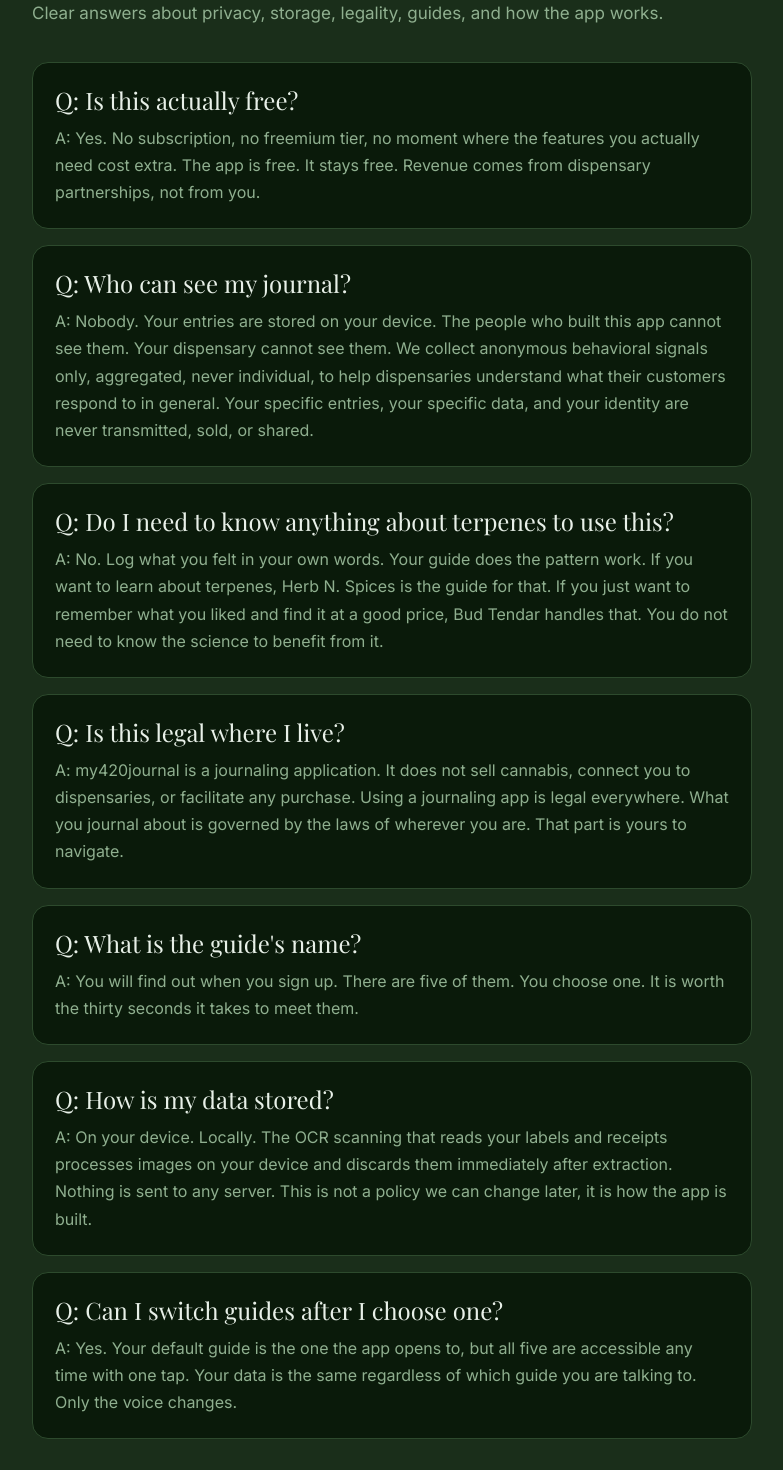
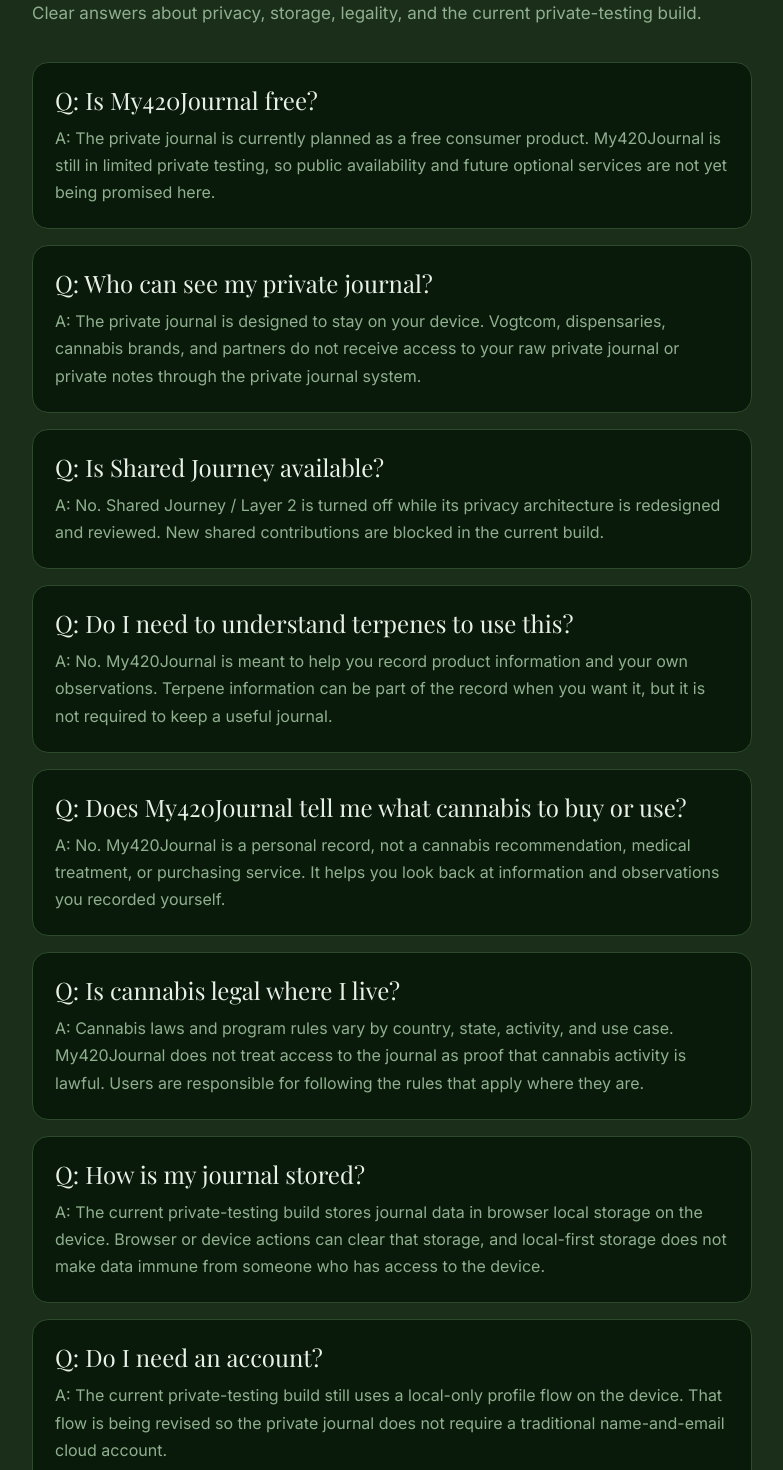
Before and after one commit to casevoiceai/my420journal-app, a React (Vite) app: page / in a window 1280 px wide. Shown: the part 7500-8970 px from the top of the page, without its empty margins (248-1031 px from the left). Built offline with nearby package versions, Linux system fonts and the light colour scheme.

Commit message:
Remove obsolete Shared Journey and legality claims from FAQ

```diff
--- a/src/marketing/MarketingFAQ.jsx
+++ b/src/marketing/MarketingFAQ.jsx
@@ -3,32 +3,36 @@ import { marketingFonts, marketingPage, marketingPalette as S } from './marketin
 
 const faqs = [
   {
-    question: 'Is this actually free?',
-    answer: 'Yes. No subscription, no freemium tier, no moment where the features you actually need cost extra. The app is free. It stays free. Revenue comes from dispensary partnerships, not from you.',
+    question: 'Is My420Journal free?',
+    answer: 'The private journal is currently planned as a free consumer product. My420Journal is still in limited private testing, so public availability and future optional services are not yet being promised here.',
   },
   {
-    question: 'Who can see my journal?',
-    answer: 'Nobody. Your entries are stored on your device. The people who built this app cannot see them. Your dispensary cannot see them. We collect anonymous behavioral signals only, aggregated, never individual, to help dispensaries understand what their customers respond to in general. Your specific entries, your specific data, and your identity are never transmitted, sold, or shared.',
+    question: 'Who can see my private journal?',
+    answer: 'The private journal is designed to stay on your device. Vogtcom, dispensaries, cannabis brands, and partners do not receive access to your raw private journal or private notes through the private journal system.',
   },
   {
-    question: 'Do I need to know anything about terpenes to use this?',
-    answer: 'No. Log what you felt in your own words. Your guide does the pattern work. If you want to learn about terpenes, Herb N. Spices is the guide for that. If you just want to remember what you liked and find it at a good price, Bud Tendar handles that. You do not need to know the science to benefit from it.',
+    question: 'Is Shared Journey available?',
+    answer: 'No. Shared Journey / Layer 2 is turned off while its privacy architecture is redesigned and reviewed. New shared contributions are blocked in the current build.',
   },
   {
-    question: 'Is this legal where I live?',
-    answer: 'my420journal is a journaling application. It does not sell cannabis, connect you to dispensaries, or facilitate any purchase. Using a journaling app is legal everywhere. What you journal about is governed by the laws of wherever you are. That part is yours to navigate.',
+    question: 'Do I need to understand terpenes to use this?',
+    answer: 'No. My420Journal is meant to help you record product information and your own observations. Terpene information can be part of the record when you want it, but it is not required to keep a useful journal.',
   },
   {
-    question: "What is the guide's name?",
-    answer: 'You will find out when you sign up. There are five of them. You choose one. It is worth the thirty seconds it takes to meet them.',
+    question: 'Does My420Journal tell me what cannabis to buy or use?',
+    answer: 'No. My420Journal is a personal record, not a cannabis recommendation, medical treatment, or purchasing service. It helps you look back at information and observations you recorded yourself.',
   },
   {
-    question: 'How is my data stored?',
-    answer: 'On your device. Locally. The OCR scanning that reads your labels and receipts processes images on your device and discards them immediately after extraction. Nothing is sent to any server. This is not a policy we can change later, it is how the app is built.',
+    question: 'Is cannabis legal where I live?',
+    answer: 'Cannabis laws and program rules vary by country, state, activity, and use case. My420Journal does not treat access to the journal as proof that cannabis activity is lawful. Users are responsible for following the rules that apply where they are.',
   },
   {
-    question: 'Can I switch guides after I choose one?',
-    answer: 'Yes. Your default guide is the one the app opens to, but all five are accessible any time with one tap. Your data is the same regardless of which guide you are talking to. Only the voice changes.',
+    question: 'How is my journal stored?',
+    answer: 'The current private-testing build stores journal data in browser local storage on the device. Browser or device actions can clear that storage, and local-first storage does not make data immune from someone who has access to the device.',
+  },
+  {
+    question: 'Do I need an account?',
+    answer: 'The current private-testing build still uses a local-only profile flow on the device. That flow is being revised so the private journal does not require a traditional name-and-email cloud account.',
   },
 ]
 
@@ -42,9 +46,7 @@ export function FAQSection({ id = undefined, tone = 'base' }) {
     >
       <div
         className="marketing-section-inner"
-        style={{
-          maxWidth: marketingPage.contentWidth,
-        }}
+        style={{ maxWidth: marketingPage.contentWidth }}
       >
         <h1 style={{
           margin: '0 0 18px 0',
@@ -62,7 +64,7 @@ export function FAQSection({ id = undefined, tone = 'base' }) {
           fontSize: '17px',
           lineHeight: 1.7,
         }}>
-          Clear answers about privacy, storage, legality, guides, and how the app works.
+          Clear answers about privacy, storage, legality, and the current private-testing build.
         </p>
 
         <div style={{ display: 'flex', flexDirection: 'column', gap: '16px' }}>
@@ -109,13 +111,3 @@ export default function MarketingFAQ() {
     </MarketingLayout>
   )
 }
-
-const eyebrowStyle = {
-  margin: '0 0 14px 0',
-  color: S.gold,
-  fontFamily: marketingFonts.inter,
-  fontSize: '12px',
-  fontWeight: 800,
-  letterSpacing: '0.12em',
-  textTransform: 'uppercase',
-}
```
